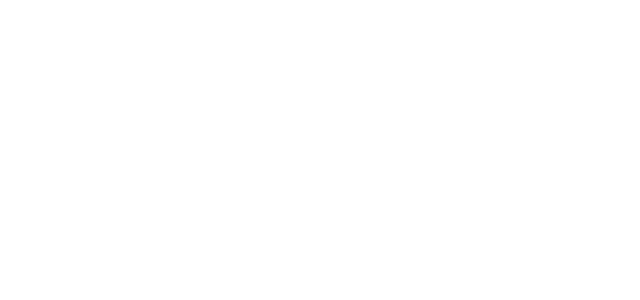
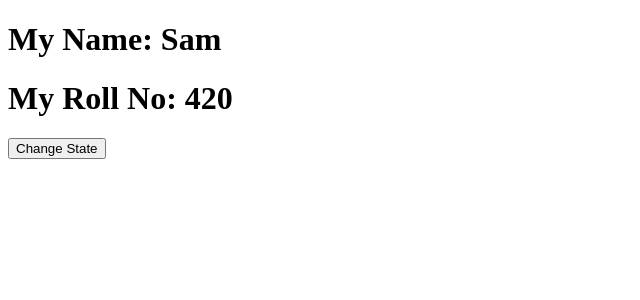
Before and after one commit to abdulsami-2001/Forget-Each-N-EveryThing-Of-Programming-But-Its-A-Try-Again, a React (Create React App) app in the folder React-JS/all-tut-prac-again/: page / in a window 1280 px wide. Shown: the top 300 px of the page, without its empty margins (0-640 px from the left). Built offline with nearby package versions, Linux system fonts and the light colour scheme.

Commit message:
useState( )
useState( ), loop ma call nhi hoga, kisi condition ma bi, nested func mabi, ye call sirf top level of the func hoga, or wo func bi react func ho

```diff
--- a/React-JS/all-tut-prac-again/src/App.js
+++ b/React-JS/all-tut-prac-again/src/App.js
@@ -34,6 +34,7 @@
 // import GDSFP from './getDerivedStateFromProps 28/GDSFP.component'
 
 
+import UseState from './useState 32/UseState.component'
 
 class App extends Component{
 
@@ -87,6 +88,9 @@
 
                 {/* <GDSFP/> */}
 
+
+                <UseState/>
+
             </Fragment >
         )
     }
--- /dev/null
+++ b/React-JS/all-tut-prac-again/src/useState 32/UseState.component.jsx
@@ -0,0 +1,24 @@
+import React from 'react'
+import { Fragment, useState} from 'react'
+
+const UseState = () => {
+
+    // react prevent from re-render of component, if we cant call the state changer function in event handler.
+    const handleChange = (sa) =>{
+        console.log(sa)
+        setMyName("Abdul Sami") ;
+        setRollNo(rollNo+5);
+    }
+
+    const [myName,setMyName] = useState("Sam")
+    const [rollNo, setRollNo] = useState(420)
+    return (
+        <Fragment>
+            <h1>My Name: {myName}</h1>
+            <h1>My Roll No: {rollNo}</h1>
+            <button onClick={()=>handleChange("sam")} >Change State</button>
+        </Fragment>
+    )
+}
+
+export default UseState
```
